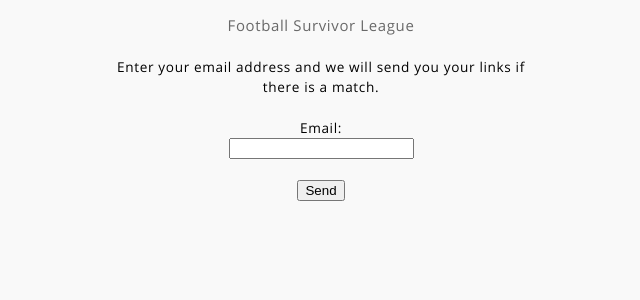
After one commit to dansahagian/fbsurvivor2, a Django app: template templates/forgot.html in a window 1280 px wide. The commit adds this page. Shown: the top 300 px of the page, without its empty margins (319-959 px from the left). Run offline with Django 3.2, Linux system fonts and the light colour scheme; the template is opened without the code that fills it: values that come from a table or form of the project are taken from there, others are empty; parts of the project's set-up code (start-up, migrations or seed data) failed here and were passed over.

Commit message:
Adds forgot link workflow

```diff
--- a/fbsurvivor/core/forms.py
+++ b/fbsurvivor/core/forms.py
@@ -8,3 +8,7 @@ class PlayerForm(forms.Form):
 
 class CodeForm(forms.Form):
     confirmation_code = forms.CharField(max_length=6)
+
+
+class EmailForm(forms.Form):
+    email = forms.EmailField(label="email")
--- a/fbsurvivor/core/urls.py
+++ b/fbsurvivor/core/urls.py
@@ -4,6 +4,7 @@ from fbsurvivor.core import views
 
 urlpatterns = [
     path("", views.home, name="home"),
+    path("forgot/", views.forgot, name="forgot"),
     path("<str:link>/<str:contact>/", views.confirm_contact, name="confirm_contact"),
     path("<str:link>/", views.player_page, name="player_page"),
 ]
--- /dev/null
+++ b/templates/forgot-sent.html
@@ -0,0 +1,6 @@
+{% extends "./base.html" %}
+    {% block content %}
+        <div class="rules">
+            If we found a match for your email address you should receive an email shortly with your links!
+        </div>
+    {% endblock %}
--- /dev/null
+++ b/templates/forgot.html
@@ -0,0 +1,14 @@
+{% extends "./base.html" %}
+    {% block content %}
+        <div class="rules">
+            Enter your email address and we will send you your links if there is a match.
+        </div><br>
+        <form action="{% url 'forgot' %}" method="POST">
+            {% csrf_token %}
+            <label for="{{ form.email.id_for_label }}">Email:</label>
+            <br>
+            {{ form.email }}
+            <br><br>
+            <input type="submit" value="Send" />
+        </form>
+    {% endblock %}
--- a/templates/signup.html
+++ b/templates/signup.html
@@ -4,7 +4,7 @@
             This website is used to run a private NFL Survivor Pool for family and friends.
             It's not intended for public consumption.
         </div><br>
-        <form action="/" method="POST">
+        <form action="{% url 'home' %}" method="POST">
             {% csrf_token %}
             <label for="{{ form.username.id_for_label }}">Username:</label>
             <br>
@@ -18,6 +18,6 @@
         </form>
         <br>
         <div>
-            <a href="/forgot">Forgot your link?</a>
+            <a href="{% url 'forgot' %}">Forgot your link?</a>
         </div>
     {% endblock %}
```
Also changed, not shown: fbsurvivor/core/views.py (+27 -1 lines).
